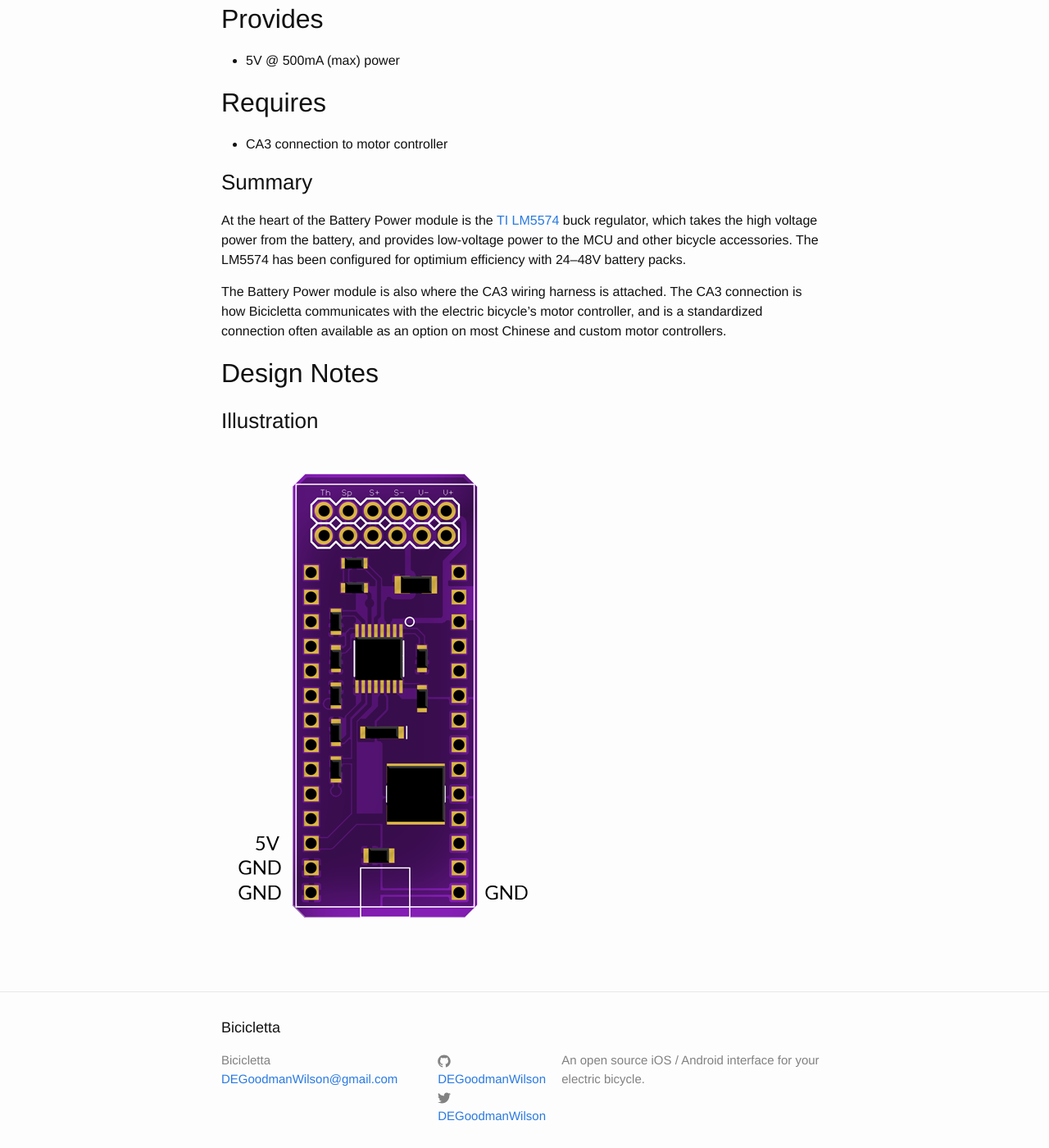
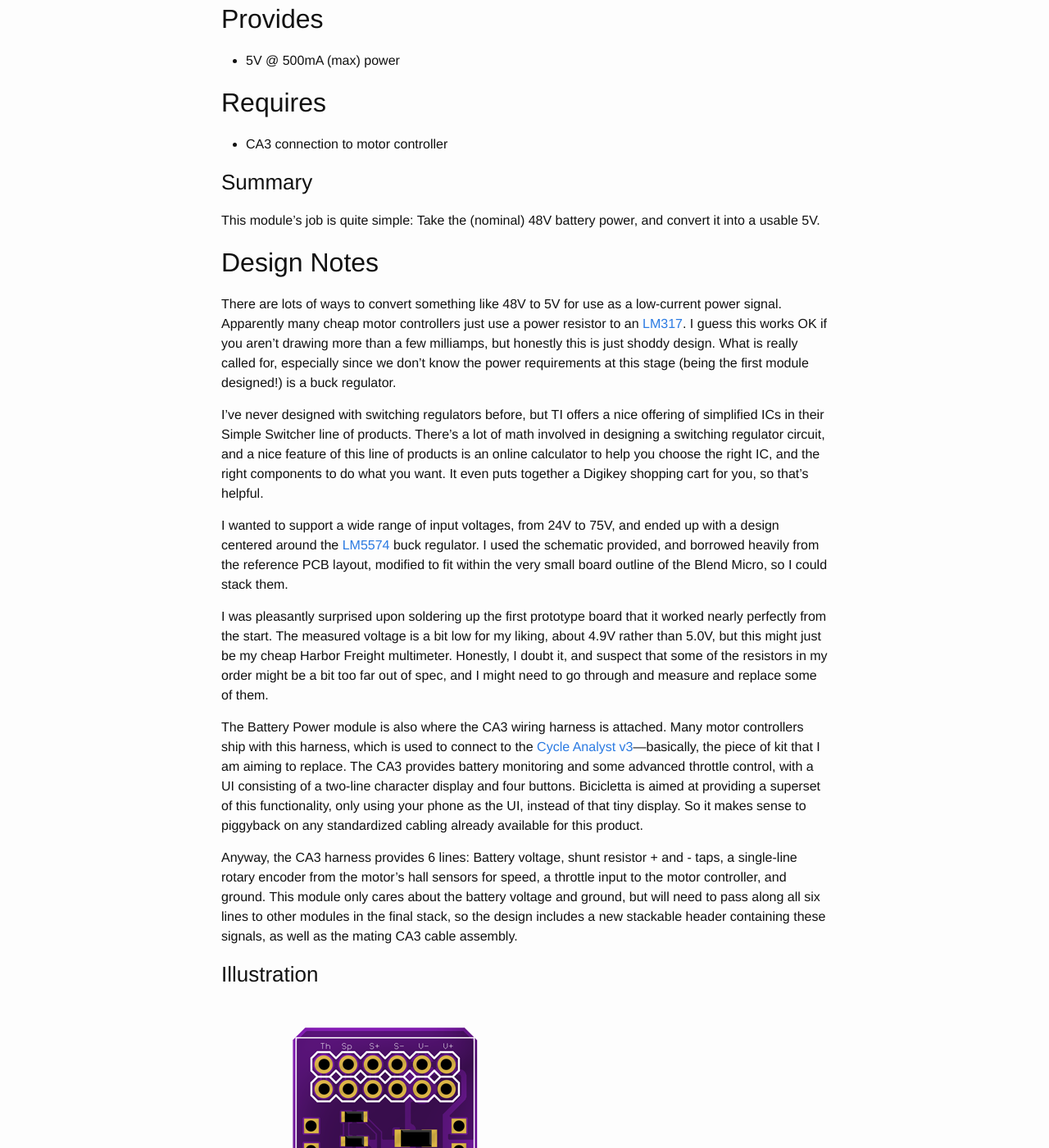
Before and after one commit to DEGoodmanWilson/bicicletta, a Jekyll site: the page built from _modules/power.markdown, in a window 1280 px wide and 1400 px high, scrolled down 228 px. Shown: the whole window at 82% size. Built offline with Jekyll 4.4.1, drawn with Linux system fonts in a browser that asks for light colours.

Commit message:
Detailed notes on the power module design.

```diff
--- a/_modules/power.markdown
+++ b/_modules/power.markdown
@@ -16,15 +16,26 @@ The Battery Power module draws power from the bicycle's battery, and provides 5V
 
 ##Summary
 
-At the heart of the Battery Power module is the [TI LM5574][LM5574] buck regulator, which takes the high voltage power from the battery, and provides low-voltage power to the MCU and other bicycle accessories. The LM5574 has been configured for optimium efficiency with 24--48V battery packs.
-
-The Battery Power module is also where the CA3 wiring harness is attached. The CA3 connection is how Bicicletta communicates with the electric bicycle's motor controller, and is a standardized connection often available as an option on most Chinese and custom motor controllers.
+This module's job is quite simple: Take the (nominal) 48V battery power, and convert it into a usable 5V.
 
 #Design Notes
+
+There are lots of ways to convert something like 48V to 5V for use as a low-current power signal. Apparently many cheap motor controllers just use a power resistor to an [LM317]. I guess this works OK if you aren't drawing more than a few milliamps, but honestly this is just shoddy design. What is really called for, especially since we don't know the power requirements at this stage (being the first module designed!) is a buck regulator.
+
+I've never designed with switching regulators before, but TI offers a nice offering of simplified ICs in their Simple Switcher line of products. There's a lot of math involved in designing a switching regulator circuit, and a nice feature of this line of products is an online calculator to help you choose the right IC, and the right components to do what you want. It even puts together a Digikey shopping cart for you, so that's helpful.
+
+I wanted to support a wide range of input voltages, from 24V to 75V, and ended up with a design centered around the [LM5574] buck regulator. I used the schematic provided, and borrowed heavily from the reference PCB layout, modified to fit within the very small board outline of the Blend Micro, so I could stack them.
+
+I was pleasantly surprised upon soldering up the first prototype board that it worked nearly perfectly from the start. The measured voltage is a bit low for my liking, about 4.9V rather than 5.0V, but this might just be my cheap Harbor Freight multimeter. Honestly, I doubt it, and suspect that some of the resistors in my order might be a bit too far out of spec, and I might need to go through and measure and replace some of them.
+
+The Battery Power module is also where the CA3 wiring harness is attached. Many motor controllers ship with this harness, which is used to connect to the [Cycle Analyst v3][CA3]---basically, the piece of kit that I am aiming to replace. The CA3 provides battery monitoring and some advanced throttle control, with a UI consisting of a two-line character display and four buttons. Bicicletta is aimed at providing a superset of this functionality, only using your phone as the UI, instead of that tiny display. So it makes sense to piggyback on any standardized cabling already available for this product.
+
+Anyway, the CA3 harness provides 6 lines: Battery voltage, shunt resistor + and - taps, a single-line rotary encoder from the motor's hall sensors for speed, a throttle input to the motor controller, and ground. This module only cares about the battery voltage and ground, but will need to pass along all six lines to other modules in the final stack, so the design includes a new stackable header containing these signals, as well as the mating CA3 cable assembly.
 
 ##Illustration
 
 ![Board outline](../images/bicicletta-power-thumb.png 'Board outline')
 
-
+[LM317]:      http://en.wikipedia.org/wiki/LM317
 [LM5574]:     http://www.ti.com/product/lm5574
+[CA3]:        http://www.ebikes.ca/product-info/grin-products/cycle-analyst-3.html
```
